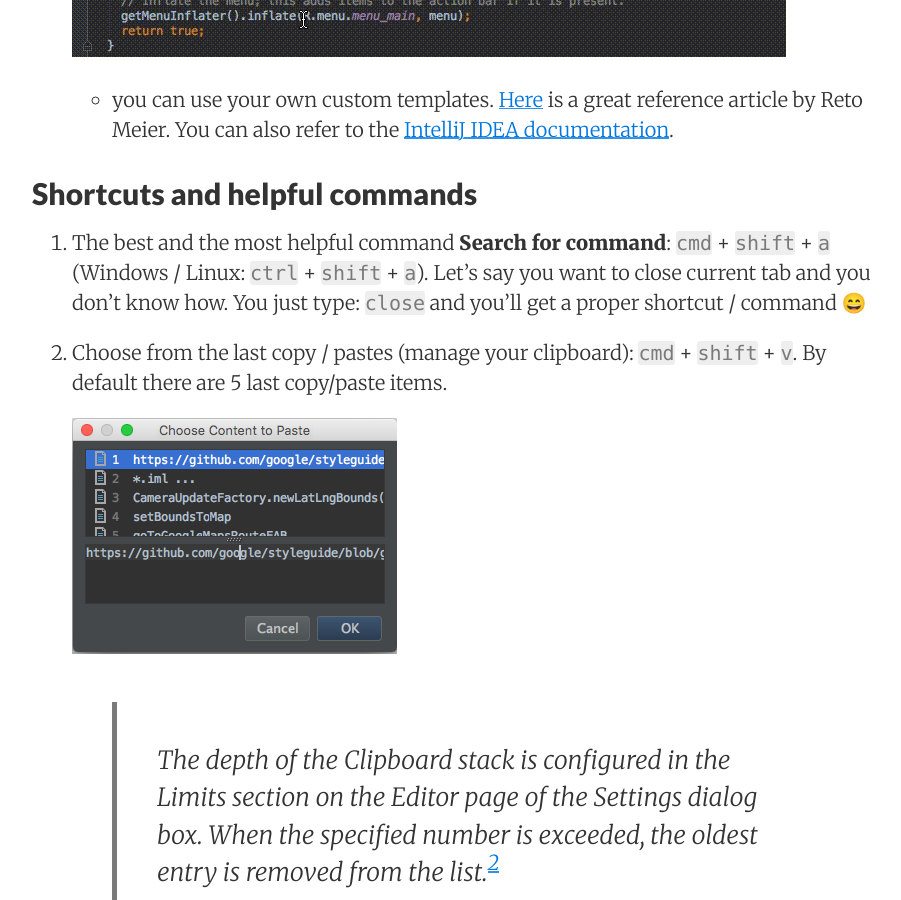
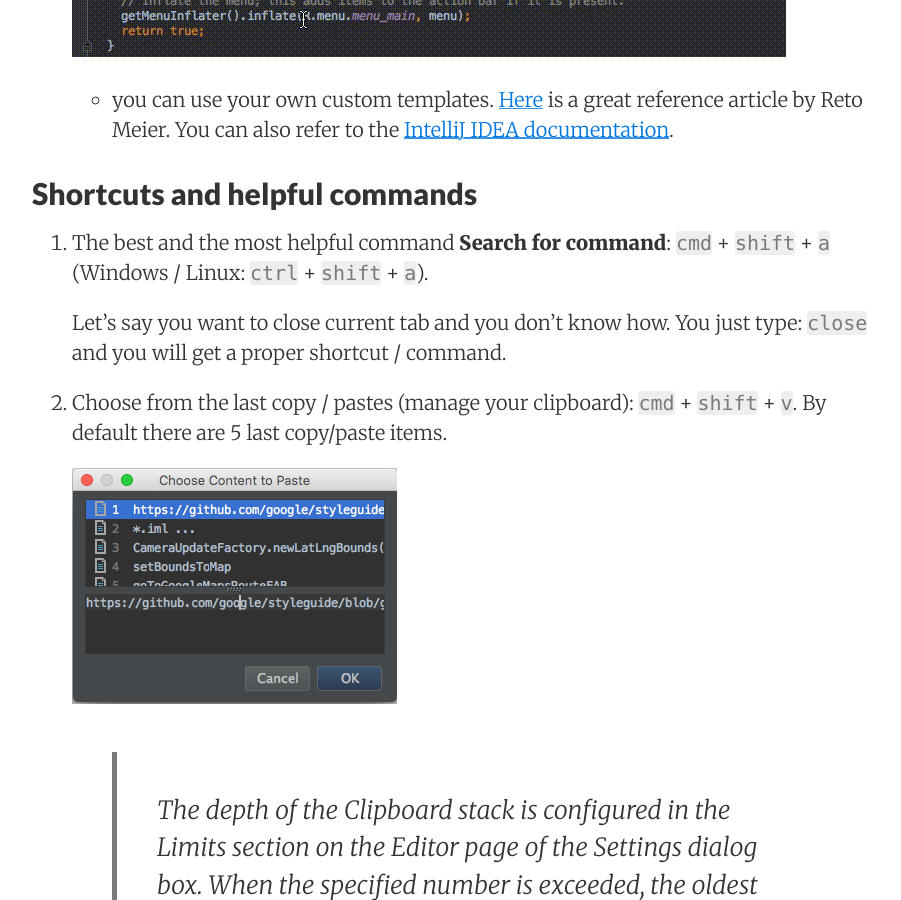
Before and after one commit to mmBs/mmbs.github.io, a Jekyll site: the page built from _posts/2016-11-07-android-studio-tips-tricks.md, in a window 1280 px wide and 900 px high, scrolled down 6174 px. Shown: the whole window, without its empty margins (188-1089 px from the left). Built offline with Jekyll 4.4.1, drawn with Linux system fonts in a browser that asks for light colours; nearby versions of some CDN libraries; emoji names are drawn with the system emoji font; comment, search, counter and statistics services are not loaded; some of the changed text lies outside the part shown.

Commit message:
Minor improvements and typos fix

```diff
--- a/_posts/2016-11-07-android-studio-tips-tricks.md
+++ b/_posts/2016-11-07-android-studio-tips-tricks.md
@@ -79,7 +79,8 @@ but for sake of keeping this article short, I limited it to a sum of 50 points.
 ## Shortcuts and helpful commands
 
 0. The best and the most helpful command **Search for command**: `cmd` + `shift` +  `a` (Windows / Linux: `ctrl` + `shift` + `a`).
-Let's say you want to close current tab and you don't know how. You just type: `close` and you'll get a proper shortcut / command :smile:
+
+    Let's say you want to close current tab and you don't know how. You just type: `close` and you will get a proper shortcut / command.
 
 1. Choose from the last copy / pastes (manage your clipboard): `cmd` + `shift` + `v`. By default there are 5 last copy/paste items.
 
@@ -91,8 +92,7 @@ Let's say you want to close current tab and you don't know how. You just type: `
 
     ![Multicursor](/images/ctrlg.gif)
 
-    A [detailed article](https://android.jlelse.eu/ctrl-g-d94c88cd4475#.ed3x7e91n) about this feature is provided by Bartosz Lipinski on Medium.
-    Highly recommended!
+    A [detailed article](https://android.jlelse.eu/ctrl-g-d94c88cd4475#.ed3x7e91n) about this feature is provided by Bartosz Lipinski on Medium. Highly recommended!
 
 3. Open a class: `cmd` + `o` (Windows / Linux: `ctrl` + `n`).
 
```
Also changed, not shown: other parts of _posts/2016-11-07-android-studio-tips-tricks.md (+2 -2 lines).
